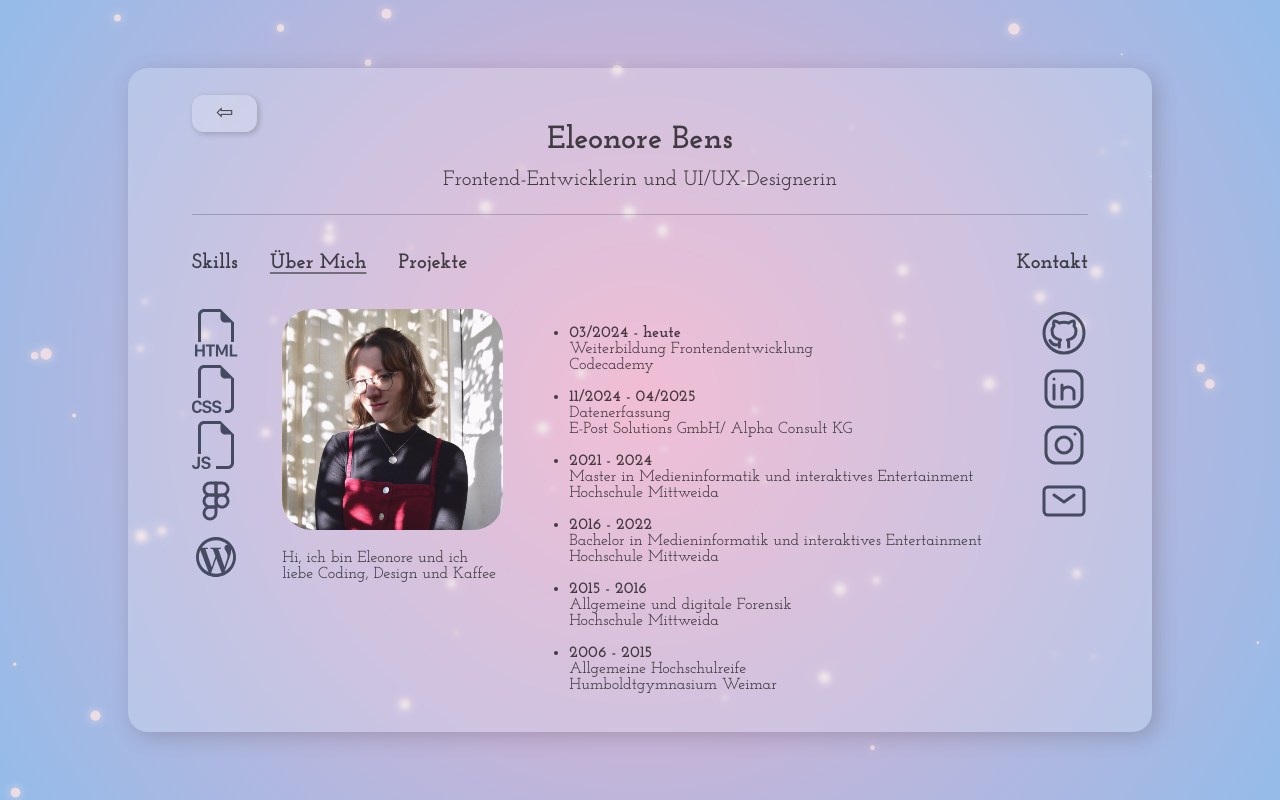
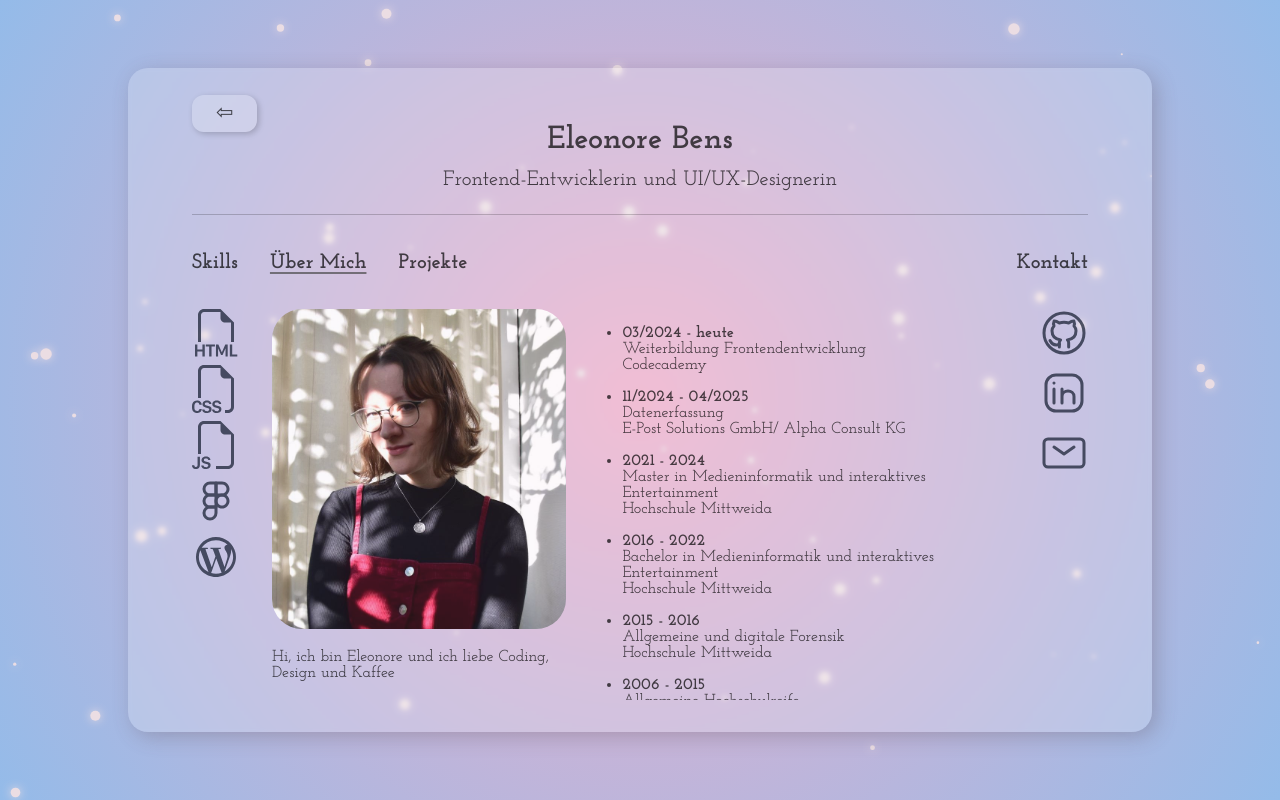
Before and after one commit to Reluiee/EleonoreBens_Portfolio, a plain HTML site: page about.html in a window 1280 px wide. Drawn offline with Linux system fonts and the light colour scheme.

Commit message:
links hinzugefügt

```diff
--- a/about.html
+++ b/about.html
@@ -60,10 +60,11 @@
             </section>
 
             <section class="contact">
-                <img src="assets/images_icons/github.svg" alt="Github" class="logo">
-                <img src="assets/images_icons/linkedin.svg" alt="Linkedin" class="logo">
-                <img src="assets/images_icons/instagram.svg" alt="Instagram" class="logo">
-                <img src="assets/images_icons/mail.svg" alt="E-Mail" class="logo">
+                <a href="https://github.com/Reluiee"><img src="assets/images_icons/github.svg" alt="Github" class="logo"></a>
+                <a href="https://www.linkedin.com/in/eleonore-bens-ab9b98272/"><img src="assets/images_icons/linkedin.svg" alt="Linkedin" class="logo"></a>
+            <!--<a href=""><img src="assets/images_icons/instagram.svg" alt="Instagram" class="logo"></a>-->
+                <a href="mailto:eleonore.l.bens@gmail.com"><img src="assets/images_icons/mail.svg" alt="E-Mail" class="logo"></a>
+
             </section>
 
         </div>
--- a/assets/code/portfolio.css
+++ b/assets/code/portfolio.css
@@ -169,14 +169,37 @@ img.logo {
 }
 
 .introduction {
-    max-width: 30%;
+    max-width: 40%;
 }
 
 
 .introduction img {
-    height: auto;
+    height: 40vh;
     width: 100%;
     border-radius: 30px;
     opacity: .9;
     object-fit: cover;
+    overflow: hidden;
 }
+
+/* Gesamte Scrollbar */
+::-webkit-scrollbar {
+  width: 8px; /* Breite der vertikalen Scrollbar */
+  height: 8px; /* Höhe der horizontalen Scrollbar */
+}
+
+/* Hintergrund der Scrollbar */
+::-webkit-scrollbar-track {
+  background: rgba(240, 240, 240, 0.8); /* Heller Hintergrund */
+  border-radius: 4px;
+}
+
+::-webkit-scrollbar-thumb {
+  background: rgba(136, 136, 136, 0.6); /* Grau mit 60% Opazität */
+  border-radius: 4px;
+  border: 2px solid rgba(240, 240, 240, 0.8); /* leichter transparenter Rand */
+}
+
+::-webkit-scrollbar-thumb:hover {
+  background: rgba(85, 85, 85, 0.5); /* dunkler und weniger transparent beim Hover */
+}
```
Also changed, not shown: projects.html (+1 -1 lines).
